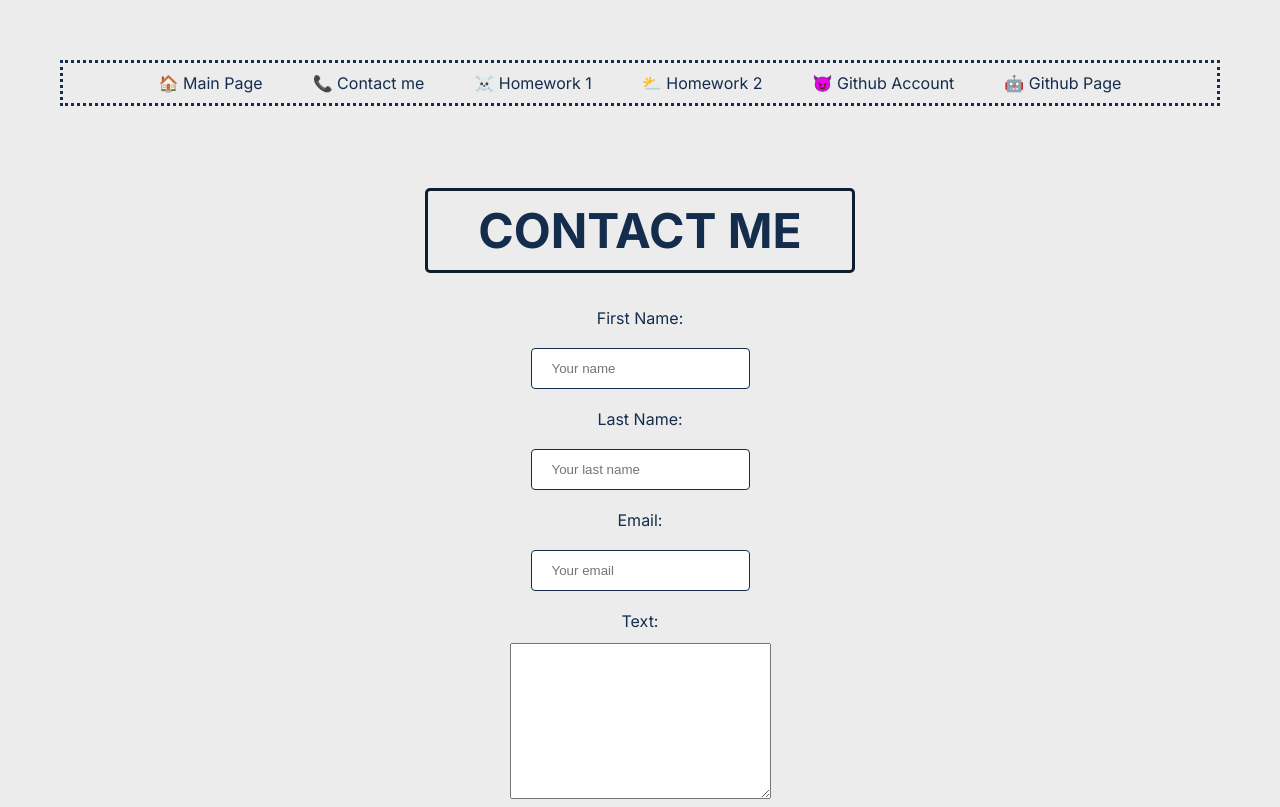
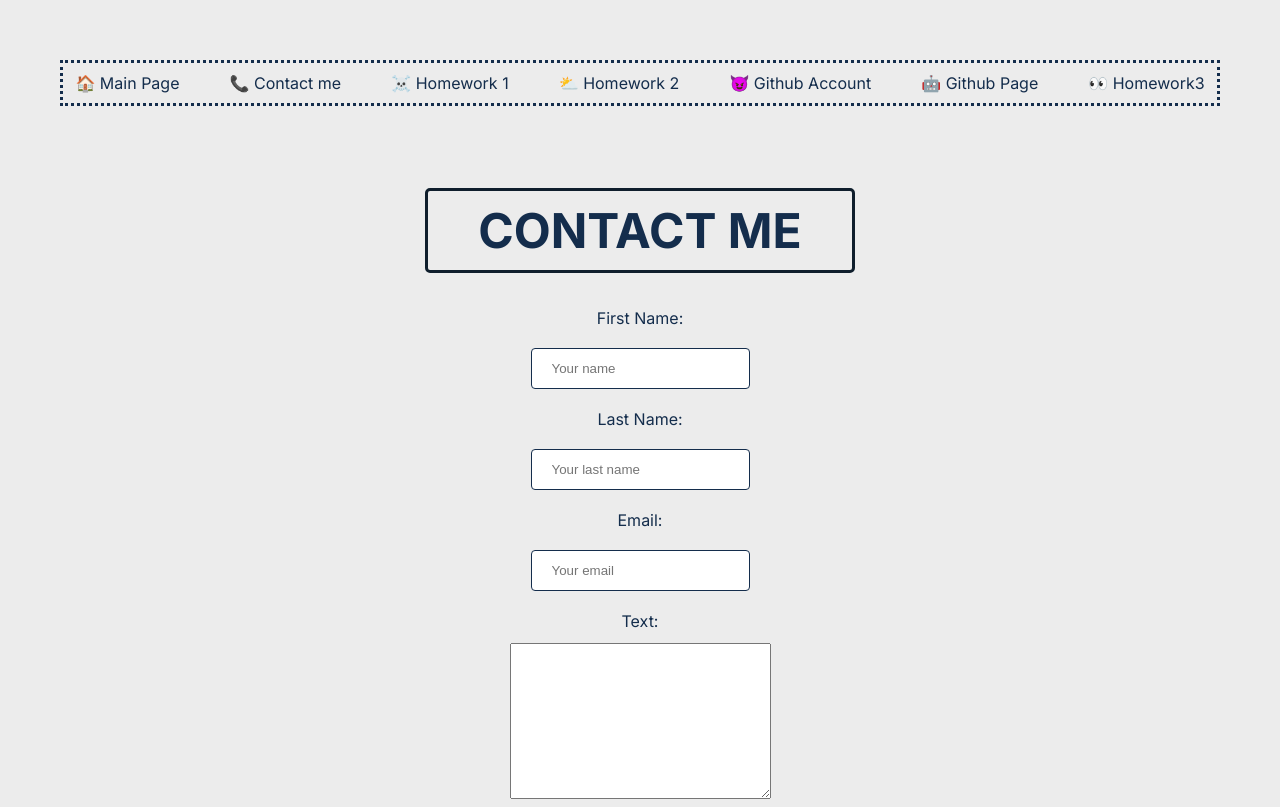
Before and after one commit to SenanM1/webandapplicationI, a plain HTML site: page contact-me.html in a window 1280 px wide. Shown: the top 807 px of the page. Drawn offline with Linux system fonts and the light colour scheme.

Commit message:
link for homework3

```diff
--- a/contact-me.html
+++ b/contact-me.html
@@ -32,6 +32,9 @@
             href="https://senanm1.github.io/webandapplicationI/"
             target="_blank"
             >🤖 Github Page</a
+          >
+          <a href="https://www.youtube.com/watch?v=n_FxKl8P4h0" target="_blank"
+            >👀 Homework3</a
           >
         </div>
         <div class="form">
```
Also changed, not shown: index.html (+3 -0 lines).
